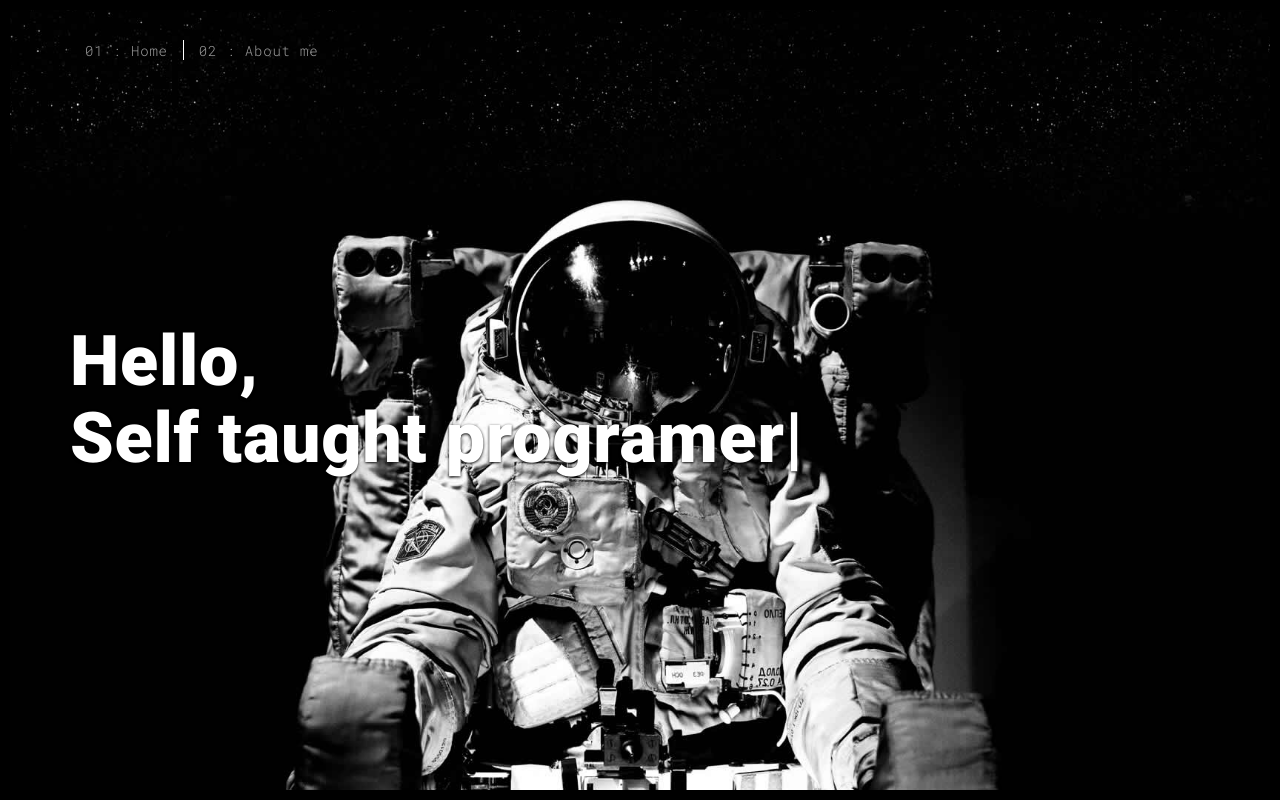
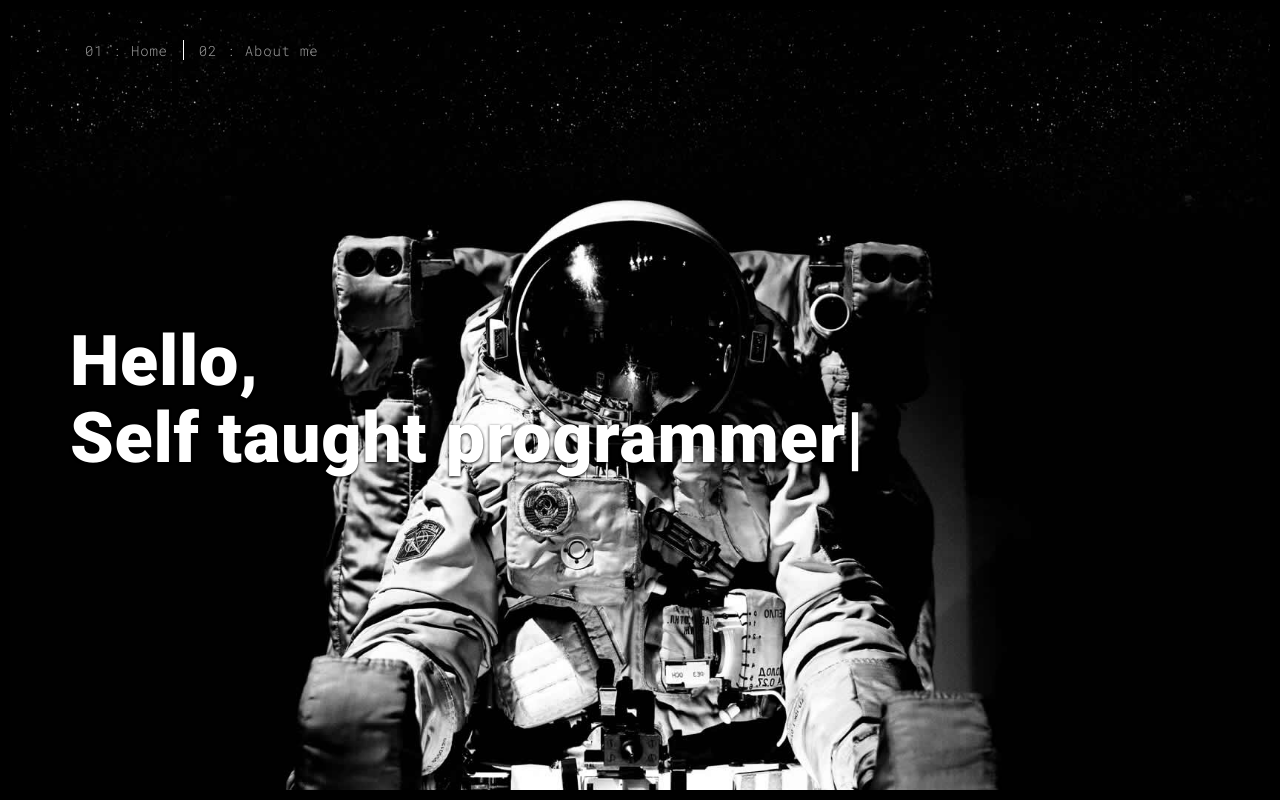
Before and after one commit to Saegg/Saegg.github.io, a plain HTML site: page index.html in a window 1280 px wide. Drawn offline with Linux system fonts and the light colour scheme.

Commit message:
Fixed some typos

```diff
--- a/index.html
+++ b/index.html
@@ -54,7 +54,7 @@
               <h1>Hello,<br>
                 <span id="typed-strings">
                   <span>I'm EEx</span>
-                  <span>Self taught programer</span>
+                  <span>Self taught programmer</span>
                   <span>Music producer</span>
                 </span>
                 <span id="typed"></span>
```
